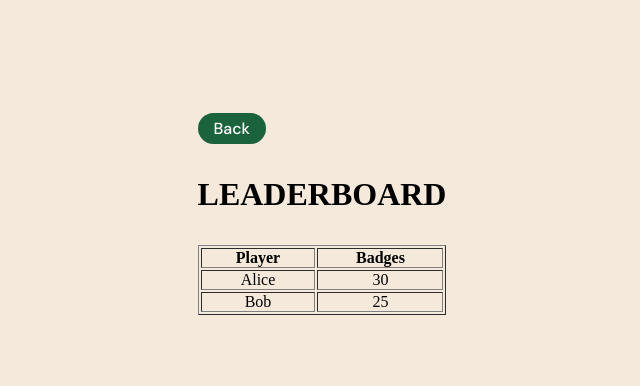
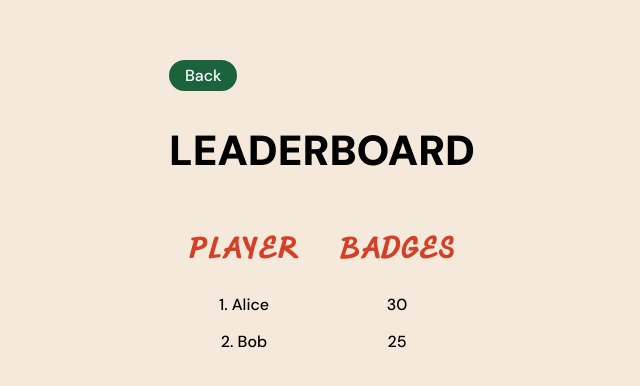
Before and after one commit to nksacayan/badge-collector, a React (Vite) app in the folder frontend/: page /leaderboard in a window 1280 px wide. Shown: the part 194-580 px from the top of the page, without its empty margins (318-958 px from the left). Built offline with nearby package versions, Linux system fonts and the light colour scheme; no server answers.

Commit message:
adds beginning of leaderboard

```diff
--- a/frontend/src/pages/Leaderboard.css
+++ b/frontend/src/pages/Leaderboard.css
@@ -6,3 +6,32 @@
 	margin: 3rem;
 	margin-top: 4rem;
 }
+
+.leaderboard-header {
+	font-family: 'DMSansStatic';
+	font-weight: 900;
+	font-size: 42px;
+	text-transform: uppercase;
+}
+
+table {
+  border-collapse: separate;
+  border-spacing: 0 1rem;
+}
+
+table, table td, table th{
+  border: none;
+}
+
+th {
+	color: #D43F27;
+	font-family: 'Strato';
+	font-weight: 500;
+	font-size: 24px;
+	text-transform: uppercase;
+}
+
+td {
+	font-family: 'DMSansStatic';
+	font-weight: 500;
+}
--- a/frontend/src/pages/Leaderboard.jsx
+++ b/frontend/src/pages/Leaderboard.jsx
@@ -1,4 +1,3 @@
-import { Link } from 'react-router';
 import './Leaderboard.css';
 import { useContext, useEffect, useState } from "react";
 import { UserContext } from "../components/UserContext";
@@ -31,11 +30,11 @@ const Leaderboard = () => {
 			</thead>
 				<tbody>
 					<tr>
-						<td>Alice</td>
+						<td>1. Alice</td>
 						<td>30</td>
 					</tr>
 					<tr>
-						<td>Bob</td>
+						<td>2. Bob</td>
 						<td>25</td>
 					</tr>
 				</tbody>
```
